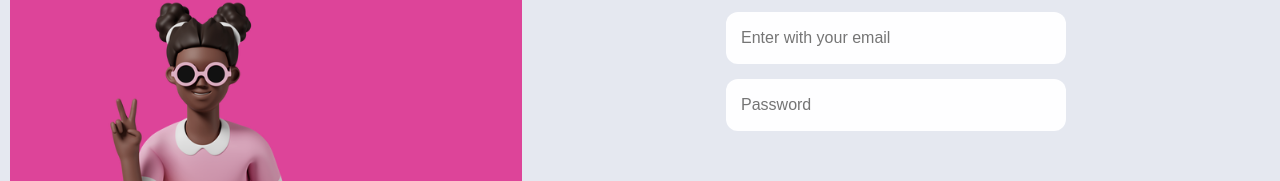
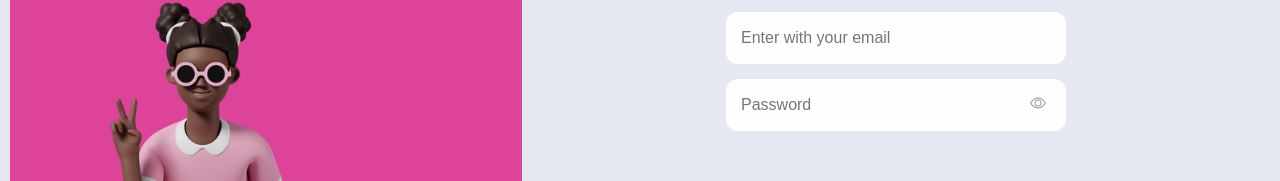
Before and after one commit to mateuscorreiaazevedo/page-auth, a React (Vite) app: page /login in a window 1280 px wide. Shown: the part 303-484 px from the top of the page. Built offline with nearby package versions, Linux system fonts and the light colour scheme.

Commit message:
chore: implementing functionality to view password in login form

```diff
--- a/src/components/form/login/index.tsx
+++ b/src/components/form/login/index.tsx
@@ -1,12 +1,28 @@
 import { FieldInput } from '../../ui/input'
+import { BsEye, BsEyeSlash } from 'react-icons/bs'
 import * as S from './style'
 import React from 'react'
 
 export const LoginForm = () => {
+  const [viewPass, setViewPass] = React.useState(false)
+  const [typePass, setTypePass] = React.useState('password')
+
+  const handleViewPassword = () => {
+    setTypePass(typePass === 'password' ? 'text' : 'password')
+    setViewPass(prev => !prev)
+  }
+
   return (
     <S.Form>
-      <FieldInput type='email' placeholder='Enter with your email' nameId='email' />
-      <FieldInput type='password' placeholder='Password' nameId='password' />
+      <S.BoxInput>
+        <FieldInput type='email' placeholder='Enter with your email' nameId='email' />
+      </S.BoxInput>
+      <S.BoxInput>
+        <FieldInput type={typePass} placeholder='Password' nameId='password' />
+        <S.ButtonViewPass onClick={handleViewPassword}>
+          {viewPass ? <BsEyeSlash/> : <BsEye/>}
+        </S.ButtonViewPass>
+      </S.BoxInput>
     </S.Form>
   )
 }
--- a/src/components/form/login/style.ts
+++ b/src/components/form/login/style.ts
@@ -7,3 +7,13 @@ export const Form = styled.form`
   align-items: center;
   gap: 15px;
 `
+export const BoxInput = styled.div`
+  position: relative;
+  display: flex;
+  align-items: center;
+`
+export const ButtonViewPass = styled.div`
+  position: absolute;
+  right: 20px;
+  color: #999;
+`
```
